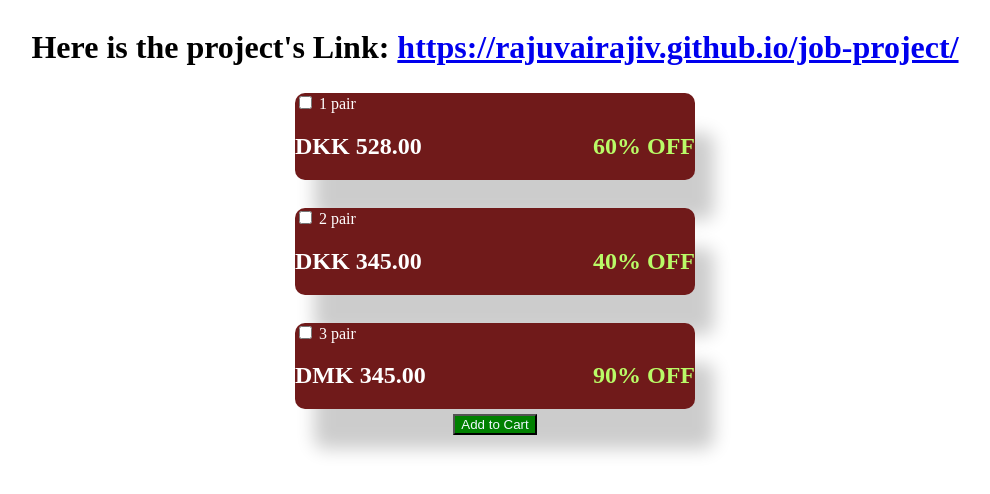
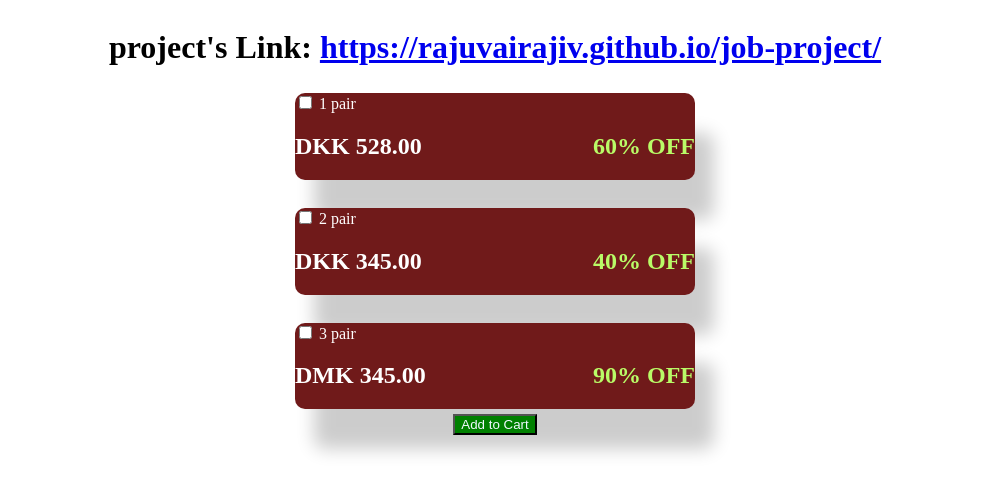
Before and after one commit to RajivKymarRoy/job-project, a plain HTML site: page index.html in a window 1280 px wide. Shown: the whole page, without its empty margins (145-1135 px from the left). Drawn offline with Linux system fonts and the light colour scheme.

Commit message:
Update index.html
updated

```diff
--- a/index.html
+++ b/index.html
@@ -10,7 +10,7 @@
 
     <body>
         <div class="papabox">
-            <h1>Here is the project's Link:
+            <h1>project's Link:
                 <a href="#">https://rajuvairajiv.github.io/job-project/</a>
             </h1>
             <div class="box">
```
